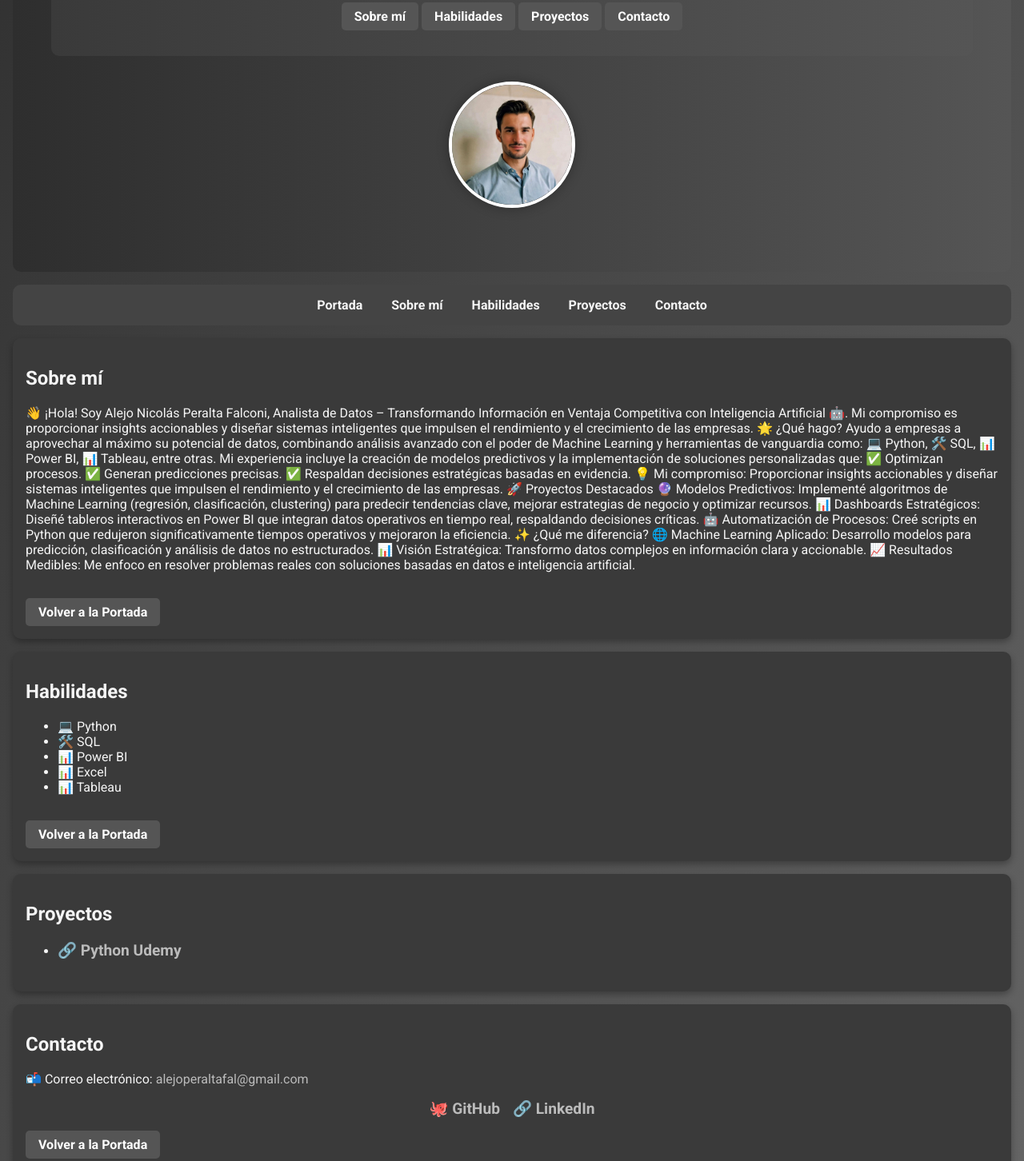
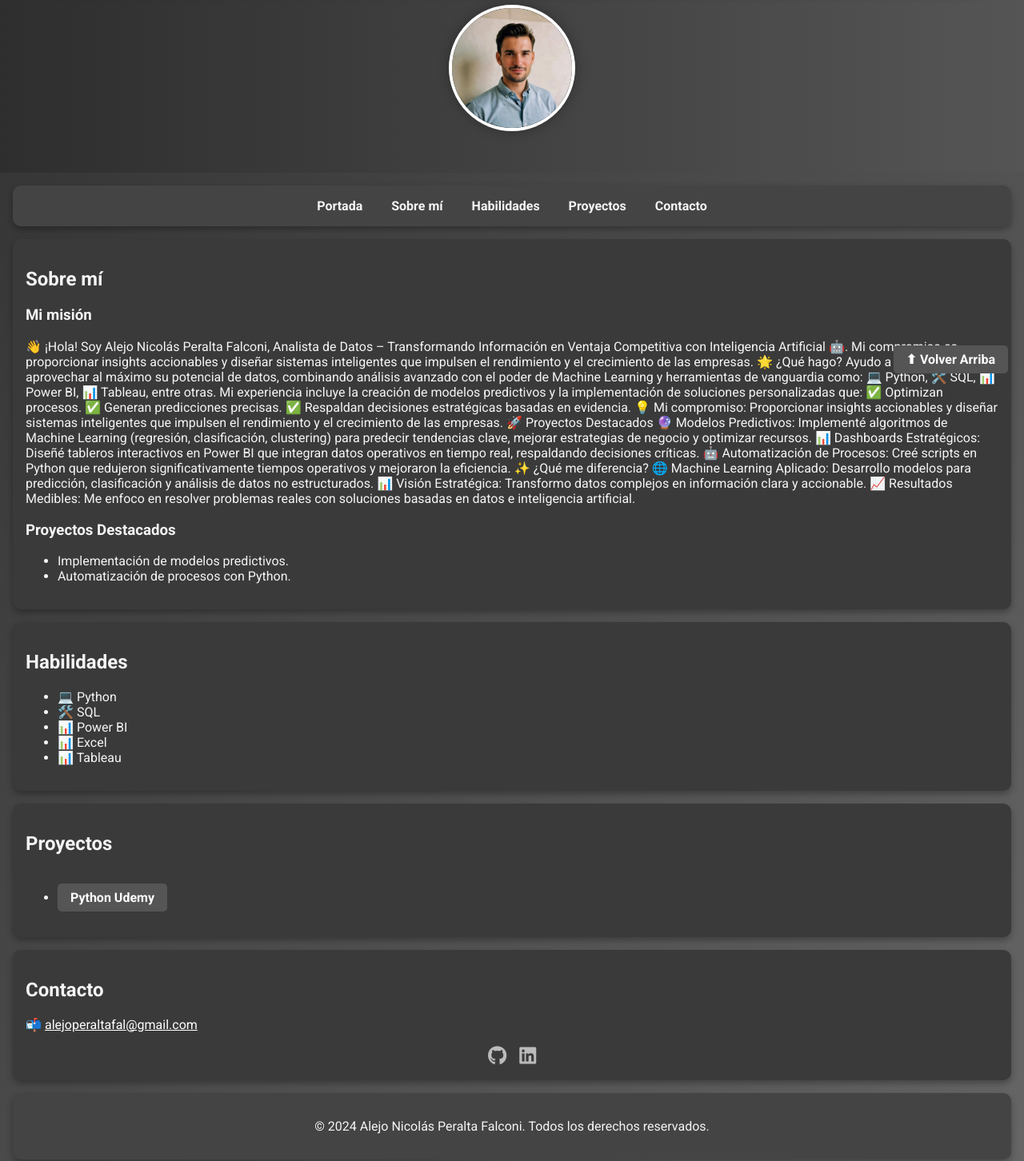
Before and after one commit to APPeralta05/Portfolio, a plain HTML site: page index.html in a window 1280 px wide. Shown: the part 313-1765 px from the top of the page at 80% size. Drawn offline with nearby package versions, Linux system fonts and the light colour scheme.

Commit message:
Update index.html

```diff
--- a/index.html
+++ b/index.html
@@ -4,9 +4,15 @@
   <meta charset="UTF-8">
   <meta name="viewport" content="width=device-width, initial-scale=1.0">
   <title>Alejo Nicolás Peralta Falconi - Portafolio</title>
+  <meta name="description" content="Portafolio de Alejo Nicolás Peralta Falconi, Analista de Datos experto en Python, SQL, Power BI, Tableau y automatización de procesos.">
+
+  <!-- Fuentes y estilos externos -->
   <link href="https://fonts.googleapis.com/css2?family=Roboto:wght@400;700&display=swap" rel="stylesheet">
   <link rel="stylesheet" href="https://cdnjs.cloudflare.com/ajax/libs/animate.css/4.1.1/animate.min.css"/>
+  <script src="https://kit.fontawesome.com/a076d05399.js" crossorigin="anonymous"></script>
+
   <style>
+    /* Estilos Generales */
     body {
       font-family: 'Roboto', sans-serif;
       margin: 0;
@@ -14,50 +20,60 @@
       background: linear-gradient(to bottom right, #2e2e2e, #666);
       color: #f5f5f5;
     }
+    header, nav, section, footer {
+      margin: 1rem;
+      padding: 1rem;
+      border-radius: 10px;
+      box-shadow: 0 4px 8px rgba(0, 0, 0, 0.3);
+      animation: slideInUp 1s ease-in-out;
+    }
     header {
+      text-align: center;
       background: linear-gradient(to right, #3a3a3a, #555);
-      color: white;
-      text-align: center;
-      padding: 2rem;
-      border-radius: 10px;
-      margin: 1rem;
-      animation: fadeInDown 1.5s ease-out;
     }
     nav {
       text-align: center;
       background: #444;
-      padding: 1rem;
-      border-radius: 10px;
-      margin: 1rem;
     }
     nav a {
       color: #f5f5f5;
       text-decoration: none;
       margin: 0 1rem;
       font-weight: bold;
-      transition: color 0.3s ease-in-out;
+      transition: all 0.3s ease-in-out;
     }
     nav a:hover {
-      color: #bbbbbb;
-      text-decoration: underline;
+      color: white;
+      text-shadow: 0 0 5px rgba(255, 255, 255, 0.5);
     }
     section {
-      margin: 1rem;
-      padding: 1rem;
       background: #3a3a3a;
-      color: #f5f5f5;
-      border-radius: 10px;
-      box-shadow: 0 4px 8px rgba(0, 0, 0, 0.3);
-      animation: slideInUp 1s ease-in-out;
     }
     footer {
       text-align: center;
-      padding: 1rem;
       background: #444;
-      color: #f5f5f5;
-      border-radius: 10px;
-      margin: 1rem;
     }
+
+    /* Portada */
+    #portada {
+      text-align: center;
+      padding: 3rem 2rem;
+      background: linear-gradient(to right, #2e2e2e, #555);
+    }
+    #portada h1 {
+      font-size: 3rem;
+      animation: pulse 2s infinite;
+    }
+    .foto-perfil img {
+      width: 150px;
+      height: 150px;
+      border-radius: 50%;
+      object-fit: cover;
+      border: 4px solid #fff;
+      box-shadow: 0 0 15px rgba(0, 0, 0, 0.3);
+    }
+
+    /* Botones */
     .button-back {
       display: inline-block;
       background: #555;
@@ -74,49 +90,43 @@
       color: #333;
       transform: scale(1.1);
     }
-    .project-title {
+
+    /* Redes Sociales */
+    .social-media {
+      display: flex;
+      justify-content: center;
+      gap: 1rem;
+      margin-top: 1rem;
+    }
+    .social-link {
       color: #bbb;
+      font-size: 1.5rem;
+      transition: color 0.3s ease-in-out, transform 0.3s ease-in-out;
+    }
+    .social-link:hover {
+      color: white;
+      transform: scale(1.1);
+    }
+
+    /* Botón flotante */
+    .button-float {
+      position: fixed;
+      bottom: 20px;
+      right: 20px;
+      background: #555;
+      color: white;
+      padding: 0.5rem 1rem;
+      border-radius: 5px;
       text-decoration: none;
-      font-size: 1.2rem;
       font-weight: bold;
-      margin-bottom: 0.5rem;
-      display: inline-block;
       transition: all 0.3s ease-in-out;
     }
-    .project-title:hover {
-      color: white;
-      transform: translateX(5px);
+    .button-float:hover {
+      background: #bbb;
+      color: #333;
     }
-    #portada {
-      text-align: center;
-      padding: 5rem 2rem;
-      background: linear-gradient(to right, #2e2e2e, #555);
-      color: white;
-      border-radius: 10px;
-      margin: 1rem;
-      animation: fadeInDown 1.5s ease-out;
-    }
-    #portada h1 {
-      font-size: 3rem;
-      animation: pulse 2s infinite;
-    }
-    .foto-perfil {
-      display: flex;
-      justify-content: center;
-      margin-top: 2rem;
-    }
-    .foto-redonda {
-      width: 150px;
-      height: 150px;
-      border-radius: 50%;
-      object-fit: cover;
-      border: 4px solid #fff;
-      box-shadow: 0 0 15px rgba(0, 0, 0, 0.3);
-    }
-    @keyframes fadeInDown {
-      0% { opacity: 0; transform: translateY(-50px); }
-      100% { opacity: 1; transform: translateY(0); }
-    }
+
+    /* Animaciones */
     @keyframes slideInUp {
       0% { opacity: 0; transform: translateY(50px); }
       100% { opacity: 1; transform: translateY(0); }
@@ -125,22 +135,12 @@
       0%, 100% { transform: scale(1); }
       50% { transform: scale(1.05); }
     }
-    .social-media {
-      display: flex;
-      justify-content: center;
-      gap: 1rem;
-      margin-top: 1rem;
-    }
-    .social-link {
-      color: #bbb;
-      text-decoration: none;
-      font-size: 1.2rem;
-      font-weight: bold;
-      transition: color 0.3s ease-in-out, transform 0.3s ease-in-out;
-    }
-    .social-link:hover {
-      color: white;
-      transform: scale(1.1);
+
+    /* Diseño Responsivo */
+    @media (max-width: 768px) {
+      #portada h1 { font-size: 2rem; }
+      .foto-perfil img { width: 120px; height: 120px; }
+      nav a { display: block; margin: 0.5rem 0; }
     }
   </style>
 </head>
@@ -156,7 +156,7 @@
       <a href="#contacto" class="button-back">Contacto</a>
     </header>
     <div class="foto-perfil">
-      <img src="https://github.com/APPeralta05/Portfolio/blob/main/Alejo.jpg?raw=true" alt="Foto de Alejo" class="foto-redonda">
+      <img src="https://github.com/APPeralta05/Portfolio/blob/main/Alejo.jpg?raw=true" alt="Alejo Nicolás Peralta Falconi - Analista de Datos">
     </div>
   </div>
 
@@ -169,9 +169,10 @@
     <a href="#contacto">Contacto</a>
   </nav>
 
-  <!-- Secciones -->
+  <!-- Sobre mí -->
   <section id="sobre-mi">
     <h2>Sobre mí</h2>
+    <h3>Mi misión</h3>
     <p>👋 ¡Hola! Soy Alejo Nicolás Peralta Falconi, Analista de Datos – Transformando Información en Ventaja Competitiva con Inteligencia Artificial 🤖.
       Mi compromiso es proporcionar insights accionables y diseñar sistemas inteligentes que impulsen el rendimiento y el crecimiento de las empresas.
       🌟 ¿Qué hago? Ayudo a empresas a aprovechar al máximo su potencial de datos, combinando análisis avanzado con el poder de Machine Learning y herramientas de vanguardia como:
@@ -189,9 +190,14 @@ Diseñé tableros interactivos en Power BI que integran datos operativos en tiem
 Creé scripts en Python que redujeron significativamente tiempos operativos y mejoraron la eficiencia. ✨ ¿Qué me diferencia? 🌐 Machine Learning Aplicado: Desarrollo modelos para predicción,
       clasificación y análisis de datos no estructurados.
       📊 Visión Estratégica: Transformo datos complejos en información clara y accionable. 📈 Resultados Medibles: Me enfoco en resolver problemas reales con soluciones basadas en datos e inteligencia artificial.</p>
-    <a href="#portada" class="button-back">Volver a la Portada</a>
+    <h3>Proyectos Destacados</h3>
+    <ul>
+      <li>Implementación de modelos predictivos.</li>
+      <li>Automatización de procesos con Python.</li>
+    </ul>
   </section>
 
+  <!-- Habilidades -->
   <section id="habilidades">
     <h2>Habilidades</h2>
     <ul>
@@ -201,29 +207,32 @@ Creé scripts en Python que redujeron significativamente tiempos operativos y me
       <li>📊 Excel</li>
       <li>📊 Tableau</li>
     </ul>
-    <a href="#portada" class="button-back">Volver a la Portada</a>
   </section>
 
+  <!-- Proyectos -->
   <section id="proyectos">
     <h2>Proyectos</h2>
     <ul>
-      <li><a href="https://github.com/APPeralta05/Python_Udemy" class="project-title" target="_blank">🔗 Python Udemy</a></li>
-      <!-- Otros proyectos -->
+      <li><a href="https://github.com/APPeralta05/Python_Udemy" target="_blank" class="button-back">Python Udemy</a></li>
     </ul>
   </section>
 
+  <!-- Contacto -->
   <section id="contacto">
     <h2>Contacto</h2>
-    <p>📬 Correo electrónico: <a href="mailto:alejoperaltafal@gmail.com" style="color: #bbb; text-decoration: none;">alejoperaltafal@gmail.com</a></p>
+    <p>📬 <a href="mailto:alejoperaltafal@gmail.com" style="color: white;">alejoperaltafal@gmail.com</a></p>
     <div class="social-media">
-      <a href="https://github.com/APPeralta05" target="_blank" class="social-link">🐙 GitHub</a>
-      <a href="https://linkedin.com/in/alejo-peralta-falconi-980762187/" target="_blank" class="social-link">🔗 LinkedIn</a>
+      <a href="https://github.com/APPeralta05" target="_blank" class="social-link"><i class="fab fa-github"></i></a>
+      <a href="https://linkedin.com/in/alejo-peralta-falconi-980762187/" target="_blank" class="social-link"><i class="fab fa-linkedin"></i></a>
     </div>
-    <a href="#portada" class="button-back">Volver a la Portada</a>
   </section>
 
+  <!-- Footer -->
   <footer>
     <p>© 2024 Alejo Nicolás Peralta Falconi. Todos los derechos reservados.</p>
   </footer>
+
+  <!-- Botón flotante -->
+  <a href="#portada" class="button-float">⬆ Volver Arriba</a>
 </body>
 </html>
```
